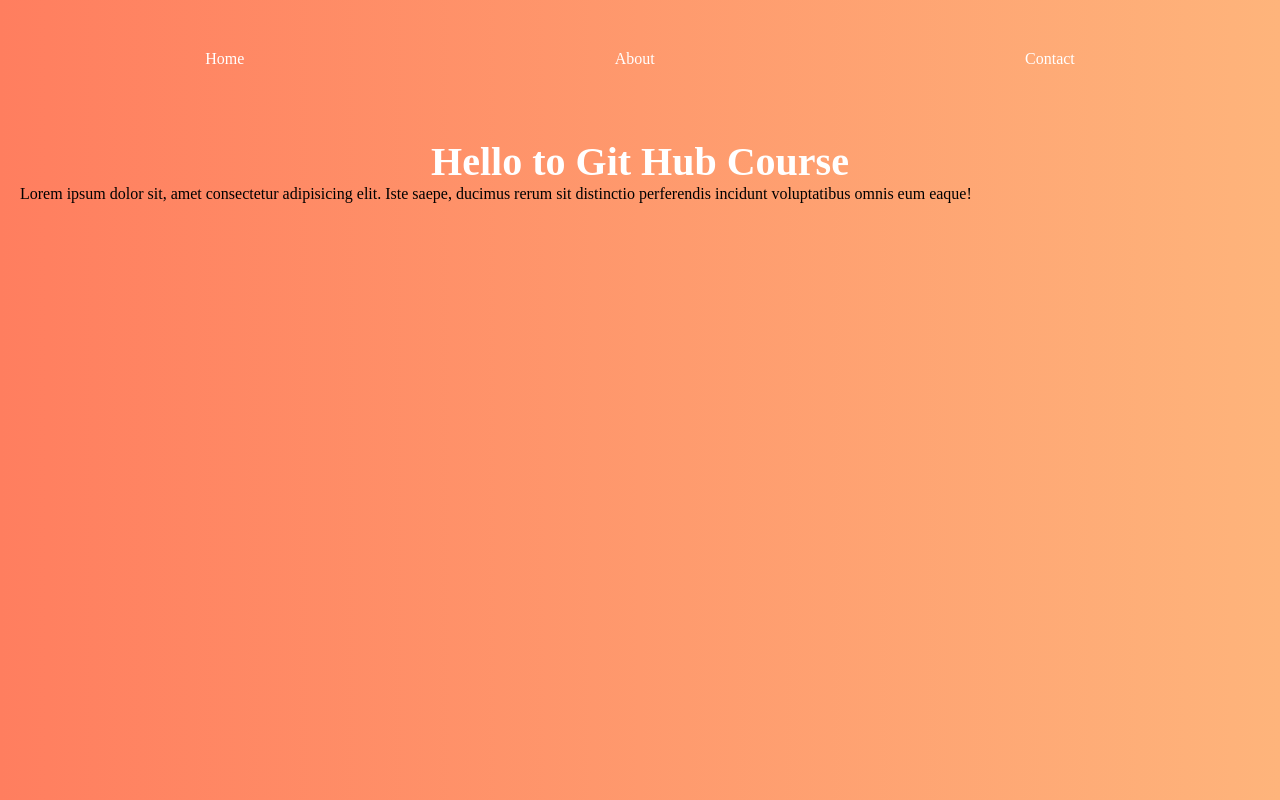
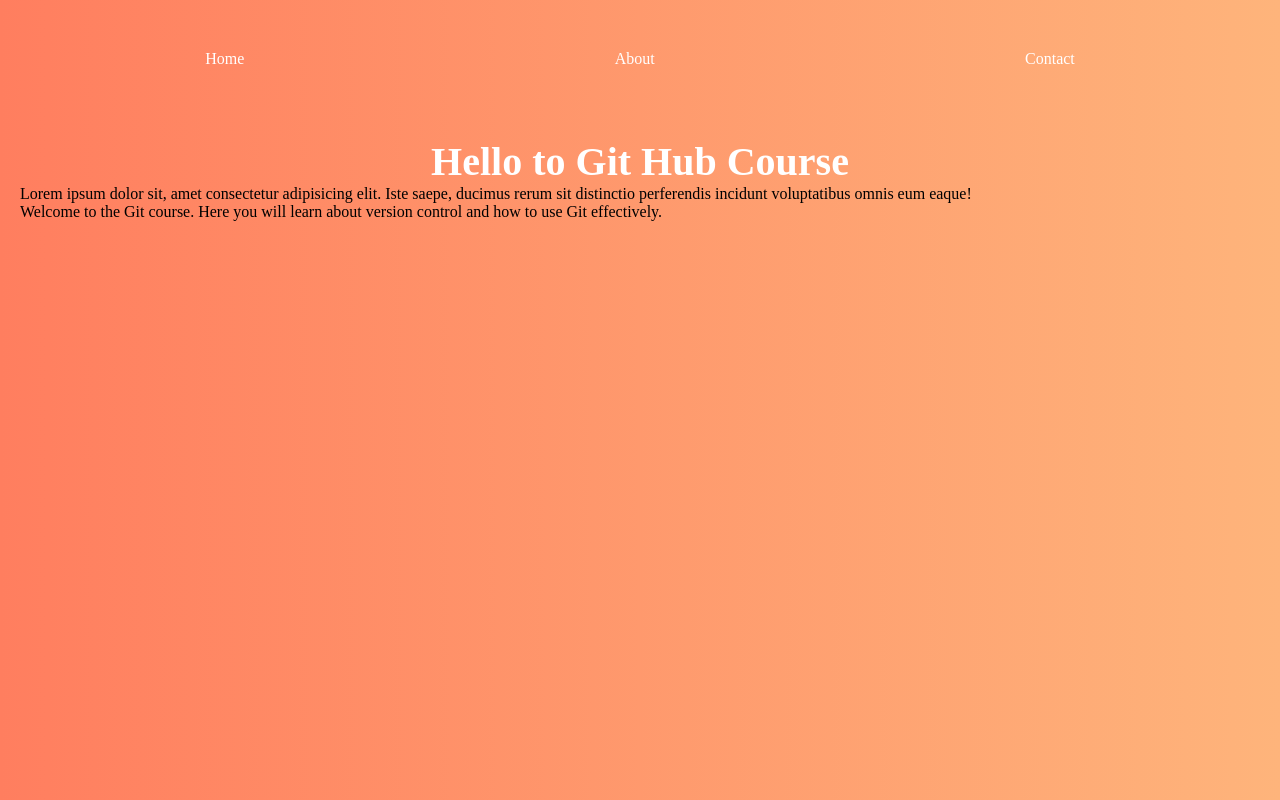
Before and after one commit to mohamedayman2346/gitthree, a plain HTML site: page index.html in a window 1280 px wide. Drawn offline with Linux system fonts and the light colour scheme.

Commit message:
add hello git

```diff
--- a/index.html
+++ b/index.html
@@ -18,6 +18,7 @@
 
     <h1>Hello to Git Hub Course</h1>
     <p>Lorem ipsum dolor sit, amet consectetur adipisicing elit. Iste saepe, ducimus rerum sit distinctio perferendis incidunt voluptatibus omnis eum eaque!</p>
+    <p>Welcome to the Git course. Here you will learn about version control and how to use Git effectively.</p>
 </header>
 </body>
 </html>
```
